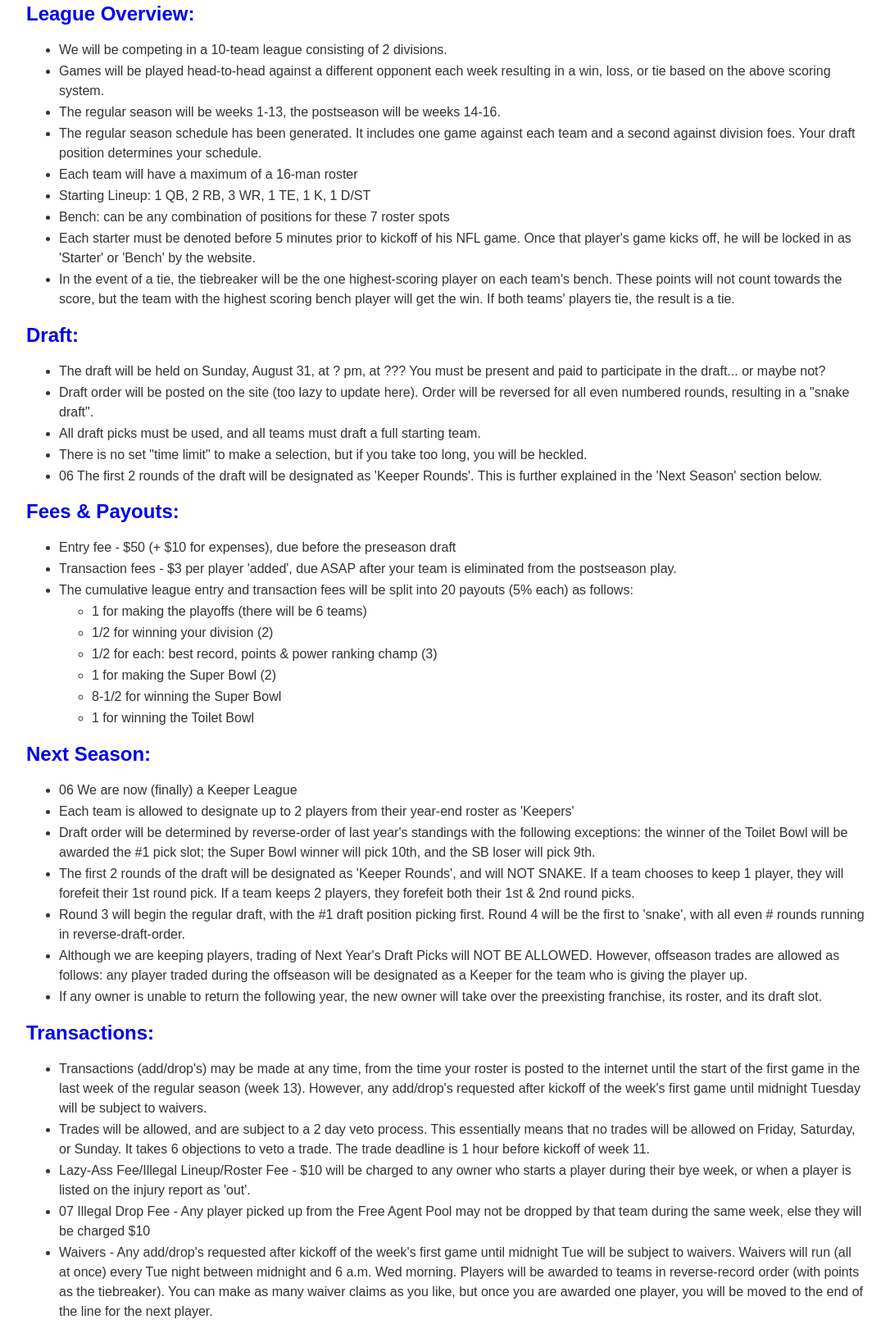
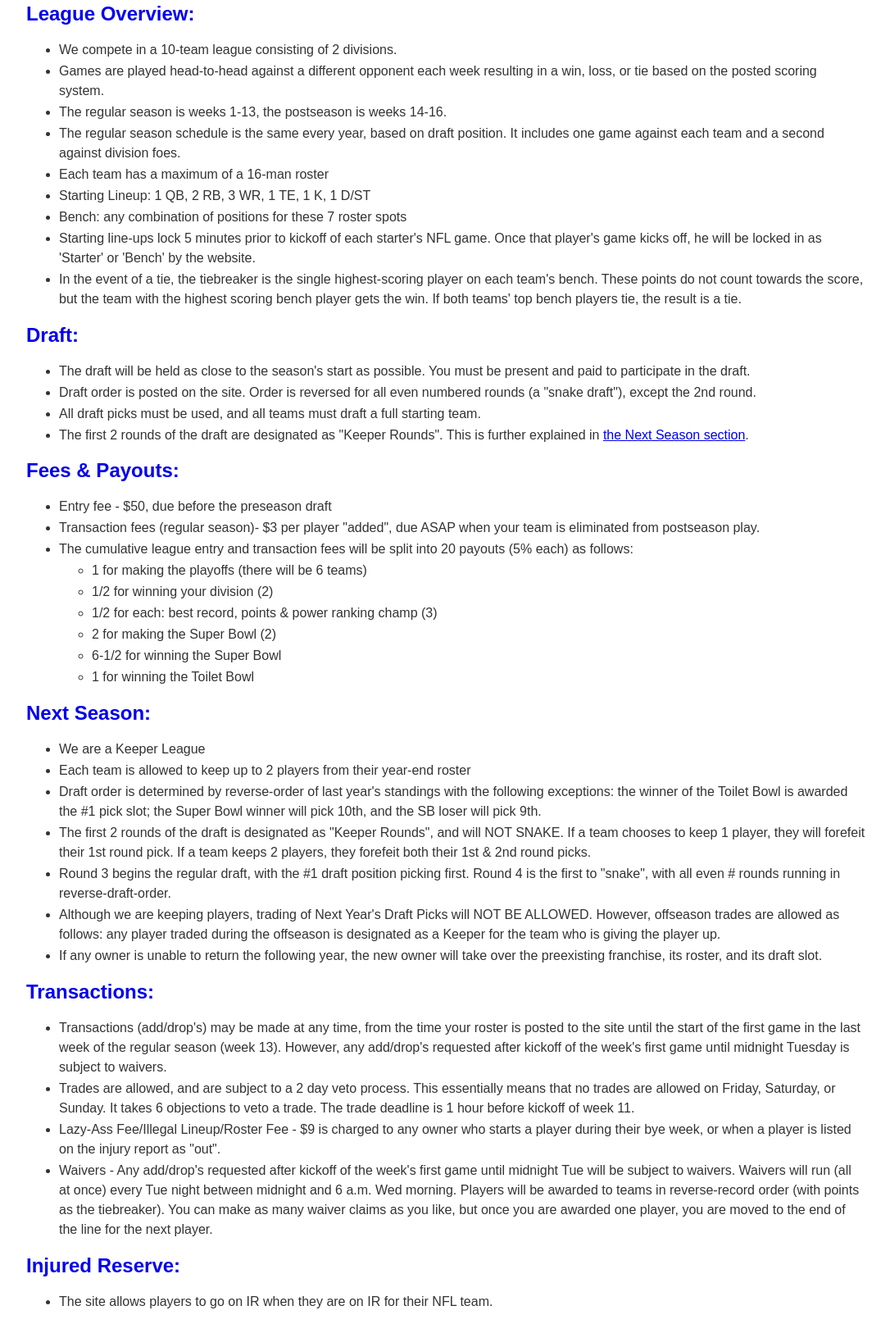
Before and after one commit to ryanatk/ryana804.com, a website: page html/bbfl/rules.html in a window 1280 px wide. Shown: the part 262-1877 px from the top of the page at 82% size, without its empty margins (96-1182 px from the left). Drawn offline with Linux system fonts and the light colour scheme.

Commit message:
updated rules

```diff
--- a/html/bbfl/rules.html
+++ b/html/bbfl/rules.html
@@ -30,38 +30,36 @@
 
 <h2><a name="overview">League Overview:</a></h2>
 <ul>
-  <li>We will be competing in a 10-team league consisting of 2 divisions.</li>
-  <li>Games will be played head-to-head against a different opponent each week resulting in a win, loss, or tie based on the above scoring system.</li>
-  <li>The regular season will be weeks 1-13, the postseason will be weeks 14-16.</li>
-  <li>The regular season schedule has been generated. It includes one game against each team and a second against division foes. Your draft position determines your schedule.</li>
-  <li>Each team will have a maximum of a 16-man roster</li>
+  <li>We compete in a 10-team league consisting of 2 divisions.</li>
+  <li>Games are played head-to-head against a different opponent each week resulting in a win, loss, or tie based on the posted scoring system.</li>
+  <li>The regular season is weeks 1-13, the postseason is weeks 14-16.</li>
+  <li>The regular season schedule is the same every year, based on draft position. It includes one game against each team and a second against division foes.</li>
+  <li>Each team has a maximum of a 16-man roster</li>
   <li>Starting Lineup: 1 QB, 2 RB, 3 WR, 1 TE, 1 K, 1 D/ST</li>
-  <li>Bench: can be any combination of positions for these 7 roster spots</li>
-  <li>Each starter must be denoted before 5 minutes prior to kickoff of his NFL game. Once that player's game kicks off, he will be locked in as 'Starter' or 'Bench' by the website.</li>
-  <li>In the event of a tie, the tiebreaker will be the one highest-scoring player on each team's bench. These points will not count towards the score, but the team with the highest scoring bench player will get the win. If both teams' players tie, the result is a tie.</li>
+  <li>Bench: any combination of positions for these 7 roster spots</li>
+  <li>Starting line-ups lock 5 minutes prior to kickoff of each starter's NFL game. Once that player's game kicks off, he will be locked in as 'Starter' or 'Bench' by the website.</li>
+  <li>In the event of a tie, the tiebreaker is the single highest-scoring player on each team's bench. These points do not count towards the score, but the team with the highest scoring bench player gets the win. If both teams' top bench players tie, the result is a tie.</li>
 </ul>
 
 <h2><a name="draft">Draft:</a></h2>
 <ul>
-  <li>The draft will be held on Sunday, August 31, at ? pm, at ??? You must be present and paid to participate in the draft... or maybe not?</li>
-  <li>Draft order will be posted on the site (too lazy to update here).
-  Order will be reversed for all even numbered rounds, resulting in a "snake draft".</li>
+  <li>The draft will be held as close to the season's start as possible. You must be present and paid to participate in the draft.</li>
+  <li>Draft order is posted on the site. Order is reversed for all even numbered rounds (a "snake draft"), except the 2nd round.</li>
   <li>All draft picks must be used, and all teams must draft a full starting team.</li>
-  <li>There is no set "time limit" to make a selection, but if you take too long, you will be heckled.</li>
-  <li>06 The first 2 rounds of the draft will be designated as 'Keeper Rounds'. This is further explained in the 'Next Season' section below.</li>
+  <li>The first 2 rounds of the draft are designated as "Keeper Rounds". This is further explained in <a href="#nextseason">the Next Season section</a>.</li>
 </ul>
 
 <h2><a name="feespayouts">Fees & Payouts:</a></h2>
 <ul>
-  <li>Entry fee - $50 (+ $10 for expenses), due before the preseason draft</li>
-  <li>Transaction fees - $3 per player 'added', due ASAP after your team is eliminated from the postseason play.</li>
+  <li>Entry fee - $50, due before the preseason draft</li>
+  <li>Transaction fees (regular season)- $3 per player "added", due ASAP when your team is eliminated from postseason play.</li>
   <li>The cumulative league entry and transaction fees will be split into 20 payouts (5% each) as follows:</li>
   <ul>
     <li>1 for making the playoffs (there will be 6 teams)
     <li>1/2 for winning your division (2)</li>
     <li>1/2 for each: best record, points & power ranking champ (3)</li>
-    <li>1 for making the Super Bowl (2)</li>
-    <li>8-1/2 for winning the Super Bowl</li>
+    <li>2 for making the Super Bowl (2)</li>
+    <li>6-1/2 for winning the Super Bowl</li>
     <li>1 for winning the Toilet Bowl</li>
   </ul>
   </li>
@@ -69,40 +67,37 @@
 
 <h2><a name="nextseason">Next Season:</a></h2>
 <ul>
-  <li>06 We are now (finally) a Keeper League</li>
-  <li>Each team is allowed to designate up to 2 players from their year-end roster as 'Keepers'</li>
-  <li>Draft order will be determined by reverse-order of last year's standings with the following exceptions: the winner of the Toilet Bowl will be awarded the #1 pick slot; the Super Bowl winner will pick 10th, and the SB loser will pick 9th.</li>
-  <li>The first 2 rounds of the draft will be designated as 'Keeper Rounds', and will NOT SNAKE. If a team chooses to keep 1 player, they will forefeit their 1st round pick. If a team keeps 2 players, they forefeit both their 1st & 2nd round picks.</li>
-  <li>Round 3 will begin the regular draft, with the #1 draft position picking first. Round 4 will be the first to 'snake', with all even # rounds running in reverse-draft-order.</li>
-  <li>Although we are keeping players, trading of Next Year's Draft Picks will NOT BE ALLOWED. However, offseason trades are allowed as follows: any player traded during the offseason will be designated as a Keeper for the team who is giving the player up.</li>
+  <li>We are a Keeper League</li>
+  <li>Each team is allowed to keep up to 2 players from their year-end roster</li>
+  <li>Draft order is determined by reverse-order of last year's standings with the following exceptions: the winner of the Toilet Bowl is awarded the #1 pick slot; the Super Bowl winner will pick 10th, and the SB loser will pick 9th.</li>
+  <li>The first 2 rounds of the draft is designated as "Keeper Rounds", and will NOT SNAKE. If a team chooses to keep 1 player, they will forefeit their 1st round pick. If a team keeps 2 players, they forefeit both their 1st & 2nd round picks.</li>
+  <li>Round 3 begins the regular draft, with the #1 draft position picking first. Round 4 is the first to "snake", with all even # rounds running in reverse-draft-order.</li>
+  <li>Although we are keeping players, trading of Next Year's Draft Picks will NOT BE ALLOWED. However, offseason trades are allowed as follows: any player traded during the offseason is designated as a Keeper for the team who is giving the player up.</li>
   <li>If any owner is unable to return the following year, the new owner will take over the preexisting franchise, its roster, and its draft slot.</li>
 </ul>
 
 <h2><a name="transactions">Transactions:</a></h2>
 <ul>
-  <li>Transactions (add/drop's) may be made at any time, from the time your roster is posted to the internet until the start of the first game in the last week of the regular season (week 13). However, any add/drop's requested after kickoff of the week's first game until midnight Tuesday will be subject to waivers.</li>
-  <li>Trades will be allowed, and are subject to a 2 day veto process. This essentially means that no trades will be allowed on Friday, Saturday, or Sunday. It takes 6 objections to veto a trade. The trade deadline is 1 hour before kickoff of week 11.</li>
-  <li>Lazy-Ass Fee/Illegal Lineup/Roster Fee - $10 will be charged to any owner who starts a player during their bye week, or when a player is listed on the injury report as 'out'.</li>
-  <li>07 Illegal Drop Fee - Any player picked up from the Free Agent Pool may not be dropped by that team during the same week, else they will be charged $10</li>
-  <li>Waivers - Any add/drop's requested after kickoff of the week's first game until midnight Tue will be subject to waivers. Waivers will run (all at once) every Tue night between midnight and 6 a.m. Wed morning. Players will be awarded to teams in reverse-record order (with points as the tiebreaker). You can make as many waiver claims as you like, but once you are awarded one player, you will be moved to the end of the line for the next player.</li>
+  <li>Transactions (add/drop's) may be made at any time, from the time your roster is posted to the site until the start of the first game in the last week of the regular season (week 13). However, any add/drop's requested after kickoff of the week's first game until midnight Tuesday is subject to waivers.</li>
+  <li>Trades are allowed, and are subject to a 2 day veto process. This essentially means that no trades are allowed on Friday, Saturday, or Sunday. It takes 6 objections to veto a trade. The trade deadline is 1 hour before kickoff of week 11.</li>
+  <li>Lazy-Ass Fee/Illegal Lineup/Roster Fee - $9 is charged to any owner who starts a player during their bye week, or when a player is listed on the injury report as "out".</li>
+  <li>Waivers - Any add/drop's requested after kickoff of the week's first game until midnight Tue will be subject to waivers. Waivers will run (all at once) every Tue night between midnight and 6 a.m. Wed morning. Players will be awarded to teams in reverse-record order (with points as the tiebreaker). You can make as many waiver claims as you like, but once you are awarded one player, you are moved to the end of the line for the next player.</li>
 </ul>
 
 <h2><a name="ir">Injured Reserve:</a></h2>
 <ul>
-  <li>Players, when injured* (not suspended, i.e.) may be place on the IR. IR moves are treated the same as add/drop's, except that the injured player is not 'dropped', but is 'inactive'. The inactive player does not take up a roster spot, allowing a replacement player to be 'added'.</li>
-  <li>The injured player must be reactivated ('added') when he is 'ready to play'*. Any player deemed 'ready to play' must be reactivated by kickoff of his teams game, or they will be released and subject to waivers, and your roster will be considered 'Illegal'.</li>
-  <li>A player's status is determined by the NFL's weekly injury report, posted on Thursdays. 'Injured' is defined as "Doubtful" or worse. 'Ready to play' is "Probable" or better. If a player is not listed on the injury report, that means they are no longer injured.</li>
+  <li>The site allows players to go on IR when they are on IR for their NFL team.</li>
 </ul>
 
 <h2><a name="postseason">Postseason:</a></h2>
 <ul>
-  <li>Each team will receive a league ranking, or cede, based on regular season record, from 1-10. The 'regular season champ' earns the #1 cede and the other division winner is #2. Cedes 1-6 will go on to the 'Super Bowl Playoffs'. Cede #'s 7-10 will enter the 'Toilet Bowl Tournament'.</li>
-  <li>Week 14: SBP - #6 @ #3, #5 @ #4, #1 & #2 bye; TB - #10 @ #7, #9 @ #8</li>
-  <li>Week 15: SBP - lower cede of wk 14 winners @ #1 & hi cede @ #2; Toilet Bowl - Wk 14 winners @ hi cede</li>
-  <li>Week 16: Super Bowl - Wk 15 winners @ neutral site</li>
-  <li>Home-field Advantage - The higher cede will be awarded a 3-point bonus in weeks 14 & 15. There will be no bonus for week 16.</li>
+  <li>Each team receives a league ranking, or cede, based on regular season record, from 1-10. The 'regular season champ' earns the #1 cede and the other division winner is #2. Cedes 1-6 will go on to the 'Super Bowl Playoffs'. Cede #'s 7-10 will enter the 'Toilet Bowl Tournament'.</li>
+  <li>Week 14: SBP - #6 @ #3, #5 @ #4, #1 & #2 bye</li>
+  <li>Week 15: SBP - lower cede of wk 14 winners @ #1 & hi cede @ #2; TB - #10 @ #7, #9 @ #8</li>
+  <li>Week 16: Super Bowl - Wk 15 winners @ neutral site; Toilet Bowl - Wk 15 winners @ hi cede</li>
+  <li>Home-field Advantage - The higher cede will be awarded a 3-point bonus in weeks 14 & 15. There is no bonus during week 16.</li>
   <li>Tiebreakers: 1 Head-to-head; (1a *For Division Champ Only* Division Record) 2 Points scored; 3 Power ranking; 4 Total points (including backups); 5 Points Against; 6 Points scored in final week; 7 Pts scored in previous wk, etc...</li>
-  <li>IR transactions will be the only transactions allowed during the postseason, and will not cost any money.</li>
+  <li>Transaction fees (postseason)- $6 per player "added", due ASAP when your team is eliminated from postseason play. All fees collected for postseason transactions go to the Super Bowl winner.</li>
 </ul>
 
 </body>
```
